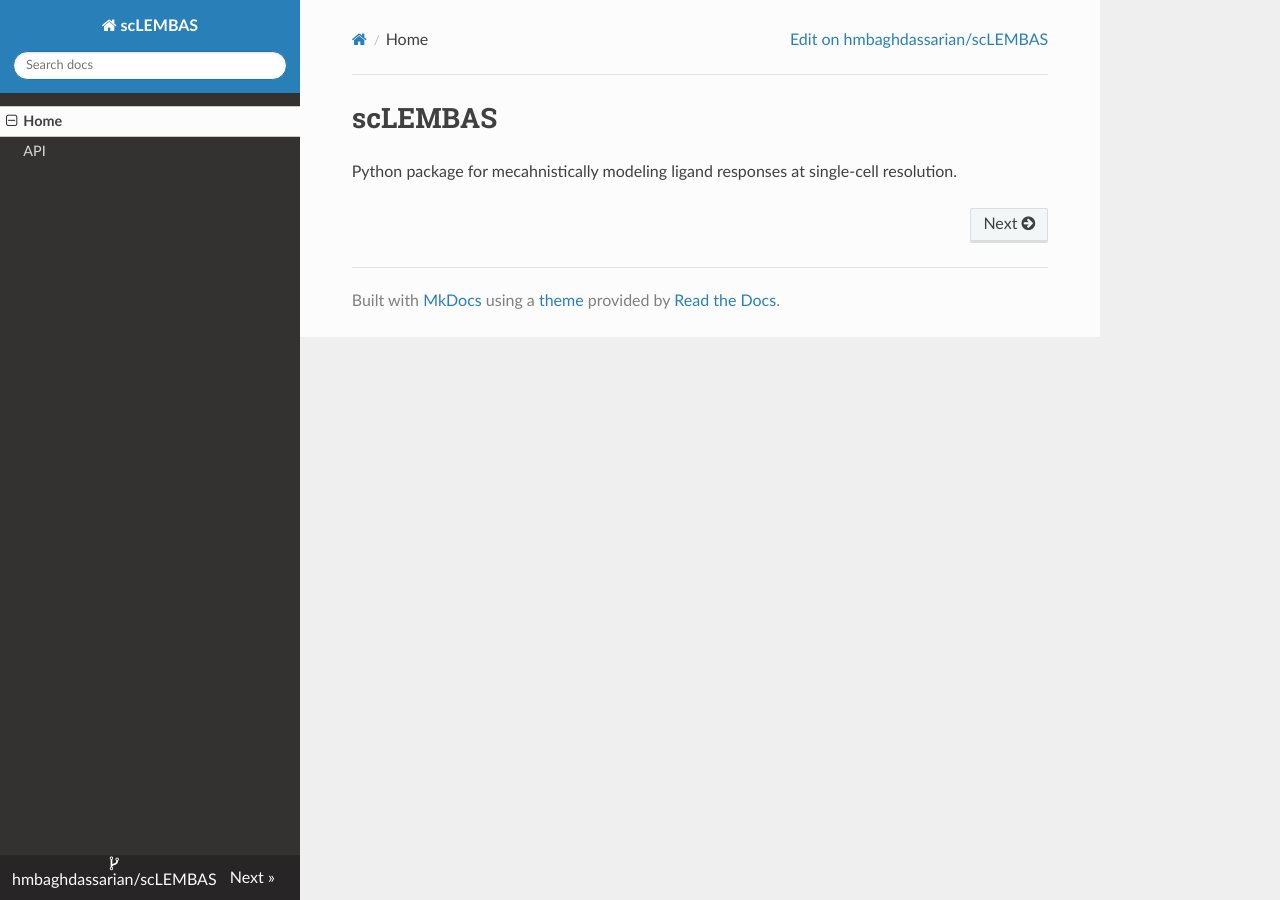
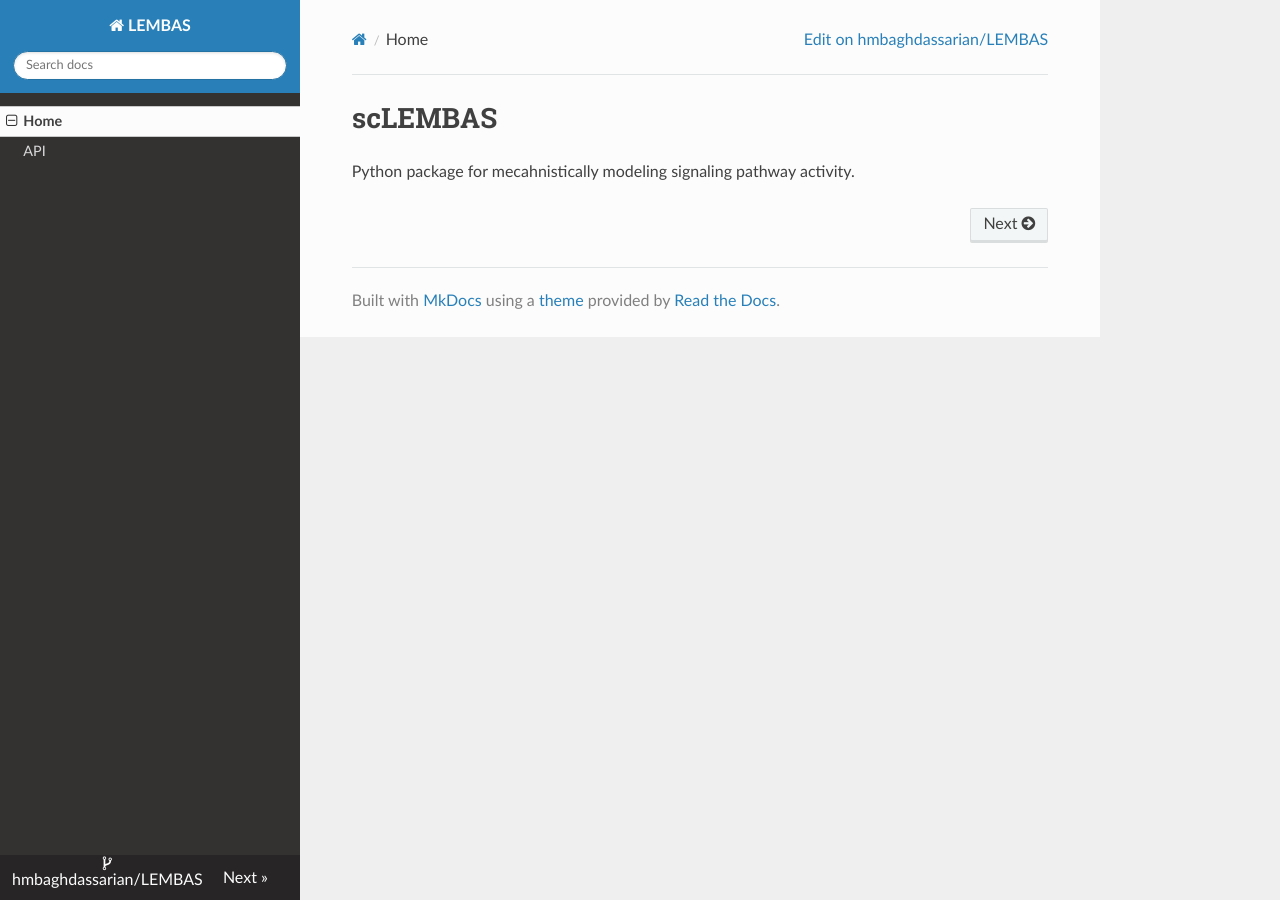
Before and after one commit to hmbaghdassarian/LEMBAS, an MkDocs documentation site: the page built from docs/index.md, in a window 1280 px wide. Built offline with MkDocs 1.6.1, drawn with Linux system fonts in a browser that asks for light colours; nearby versions of some CDN libraries.

Commit message:
minor website modifications

```diff
--- a/docs/index.md
+++ b/docs/index.md
@@ -1,3 +1,3 @@
 # scLEMBAS
 
-Python package for mecahnistically modeling ligand responses at single-cell resolution.
+Python package for mecahnistically modeling signaling pathway activity.
--- a/mkdocs.yml
+++ b/mkdocs.yml
@@ -1,11 +1,10 @@
-site_name: scLEMBAS
-site_description: "This is a python package for mecahnistically modeling ligand responses at single-cell resolution."
+site_name: LEMBAS
+site_description: "This is a python package for mecahnistically modeling ligand responses."
 
-repo_url: https://github.com/hmbaghdassarian/scLEMBAS
-repo_name: hmbaghdassarian/scLEMBAS
+repo_url: https://github.com/hmbaghdassarian/LEMBAS
+repo_name: hmbaghdassarian/LEMBAS
 
 theme: readthedocs
-repo_url: https://github.com/hmbaghdassarian/human_me
 plugins:
   - search
   - mkdocstrings:
@@ -19,22 +18,6 @@ plugins:
           options:
             show_submodules: true
 
-# theme: readthedocs
-# repo_url: https://github.com/hmbaghdassarian/human_me
-# plugins:
-#   - search
-#   - mkdocstrings:
-#       default_handler: python
-#       handlers:
-#         python:
-#           paths: scLEMBAS
-#           selection:
-#             docstring_style: "numpy"
-#           rendering:
-#             show_source: false
-#           options:
-#             show_submodules: true
-
 markdown_extensions:
   - pymdownx.highlight
   - pymdownx.superfences
```
Also changed, not shown: README.md (added, +3 -0 lines), site/404.html, site/api/index.html, site/index.html, site/search.html, site/search/search_index.json, 2 other files.
